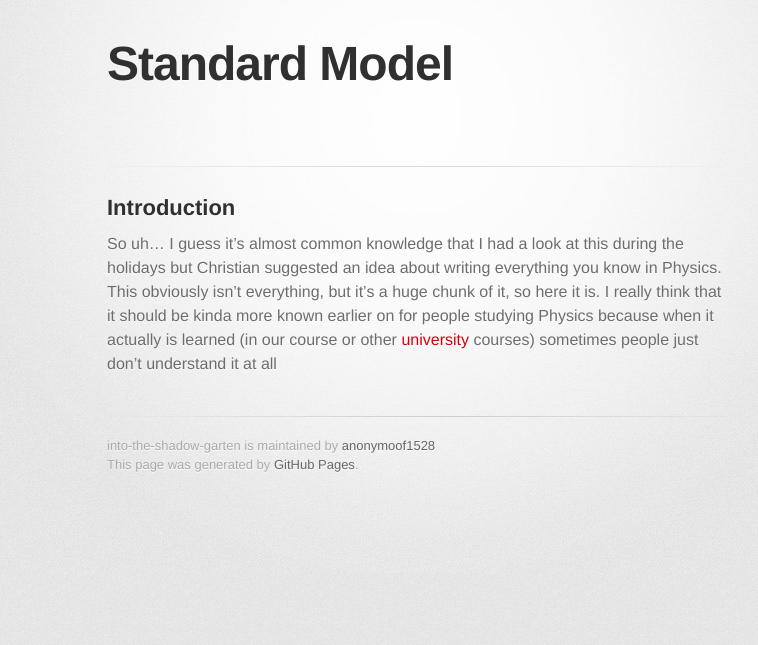
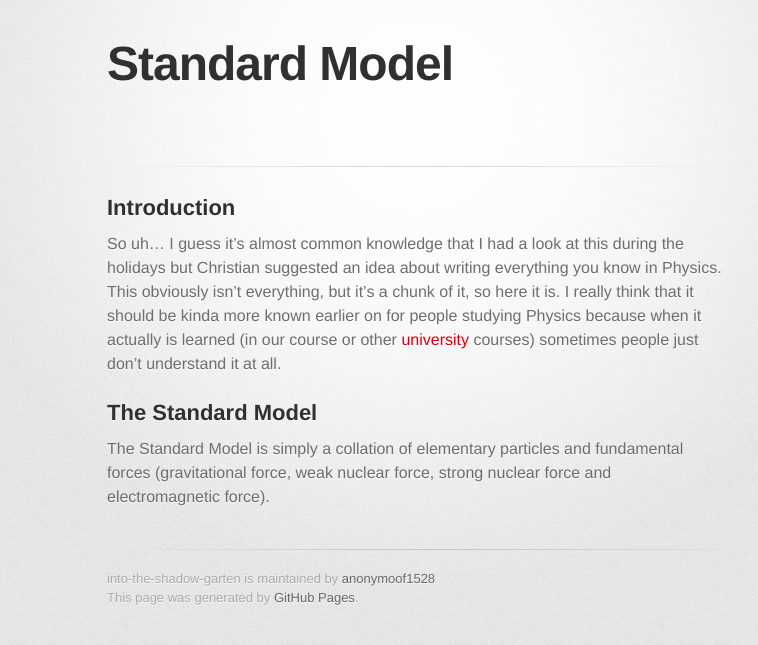
Before and after one commit to anonymoof1528/into-the-shadow-garten, a Jekyll site: the page built from Physics/Standard_Model.md, in a window 1280 px wide. Shown: the top 645 px of the page, without its empty margins (223-981 px from the left). Built offline with Jekyll 4.4.1, drawn with Linux system fonts in a browser that asks for light colours; some web fonts are replaced; our own code applies the rules of GitHub Pages for plain Markdown files; the repository's description, which GitHub fills in, is left out.

Commit message:
testing something
hopefully it works

```diff
--- a/Physics/Standard_Model.md
+++ b/Physics/Standard_Model.md
@@ -4,4 +4,8 @@ title: Standard Model
 
 ## Introduction
 
-So uh... I guess it's almost common knowledge that I had a look at this during the holidays but Christian suggested an idea about writing everything you know in Physics. This obviously isn't everything, but it's a huge chunk of it, so here it is. I really think that it should be kinda more known earlier on for people studying Physics because when it actually is learned (in our course or other [university](../they.md) courses) sometimes people just don't understand it at all
+So uh... I guess it's almost common knowledge that I had a look at this during the holidays but Christian suggested an idea about writing everything you know in Physics. This obviously isn't everything, but it's a chunk of it, so here it is. I really think that it should be kinda more known earlier on for people studying Physics because when it actually is learned (in our course or other [university](../they.md) courses) sometimes people just don't understand it at all.
+
+## The Standard Model
+
+The Standard Model is simply a collation of elementary particles and fundamental forces (gravitational force, weak nuclear force, strong nuclear force and electromagnetic force).
```
Also changed, not shown: .obsidian/appearance.json, .obsidian/workspace.json.
